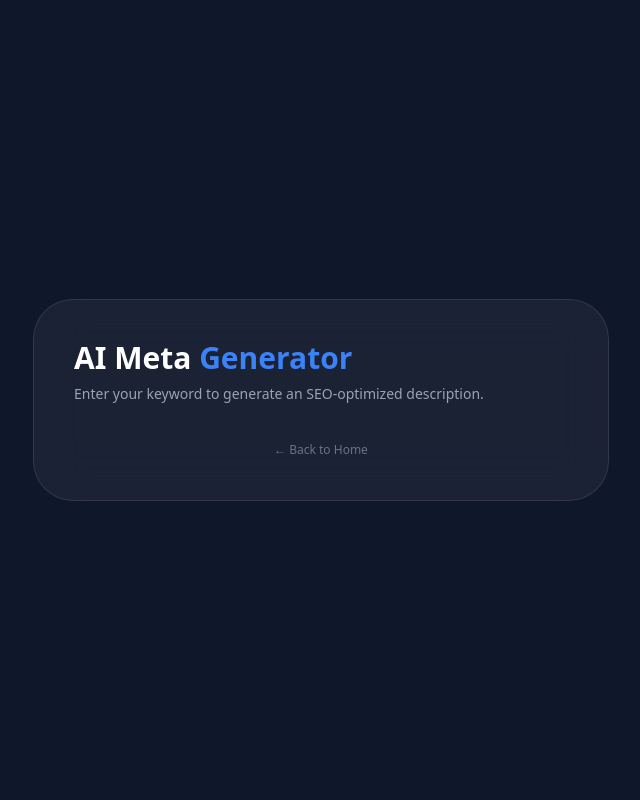
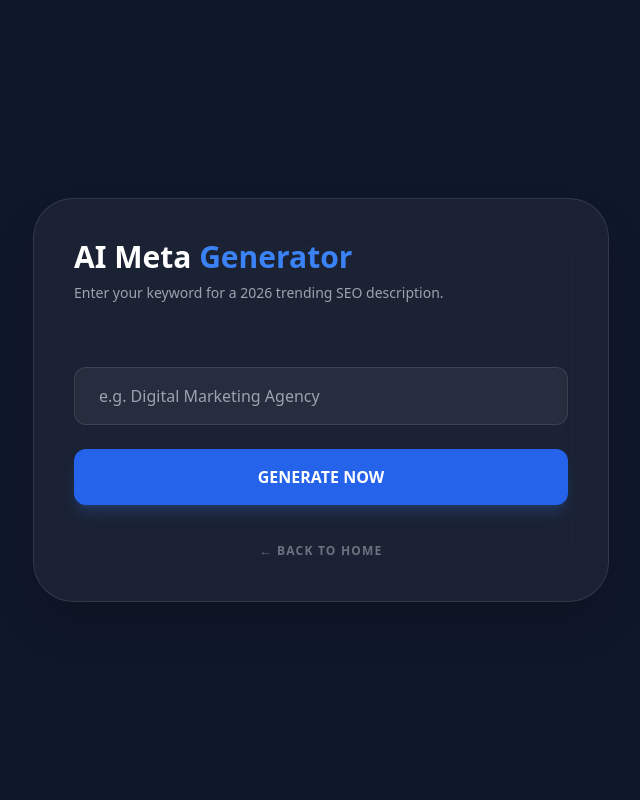
Before and after one commit to MrSaboorKhan/growaimark-agency, a Django app: page /tools/meta-generator/ in a window 1280 px wide. Shown: the whole page, without its empty margins (319-959 px from the left). Run offline with Django 5.2, Linux system fonts and the light colour scheme; some libraries are stand-ins or nearby versions.

Commit message:
fixed tool UI and added trending result box

```diff
--- a/website/templates/website/meta_tool.html
+++ b/website/templates/website/meta_tool.html
@@ -7,44 +7,38 @@
     <script src="https://cdn.tailwindcss.com"></script>
     <link href="https://cdnjs.cloudflare.com/ajax/libs/font-awesome/6.0.0/css/all.min.css" rel="stylesheet">
 </head>
-<body class="bg-[#0f172a] text-white font-sans">
-    <div class="min-h-screen flex items-center justify-center px-6">
-        <div class="max-w-xl w-full bg-white/5 border border-white/10 p-10 rounded-[2.5rem] backdrop-blur-xl">
+<body class="bg-[#0f172a] text-white font-sans min-h-screen flex items-center justify-center px-6">
+
+    <div class="max-w-xl w-full bg-white/5 border border-white/10 p-10 rounded-[2.5rem] backdrop-blur-xl shadow-2xl">
         <h1 class="text-3xl font-black mb-2">AI Meta <span class="text-blue-500">Generator</span></h1>
-            <p class="text-gray-400 mb-8 text-sm">Enter your keyword to generate an SEO-optimized description.</p>
+        <p class="text-gray-400 mb-10 text-sm">Enter your keyword for a 2026 trending SEO description.</p>
+
+        <form method="POST" class="space-y-6 flex flex-col">
+            {% csrf_token %}
+            <input type="text" name="keyword" placeholder="e.g. Digital Marketing Agency" required
+                   class="w-full bg-white/5 border border-white/10 rounded-xl px-6 py-4 focus:border-blue-500 outline-none transition text-white">
+
+            <button type="submit" class="w-full bg-blue-600 hover:bg-blue-700 py-4 rounded-xl font-black transition text-white shadow-lg shadow-blue-500/20">
+                GENERATE NOW
+            </button>
+        </form>
 
         {% if description %}
-<div class="mt-10 p-8 bg-blue-500/5 border border-blue-500/20 rounded-[2.5rem] shadow-2xl animate-fade-in">
-    <div class="flex justify-between items-center mb-6">
-        <span class="text-blue-400 font-black text-[10px] uppercase tracking-[0.2em]">Generated Description</span>
-        <button onclick="copyToClipboard()" class="text-xs font-bold text-gray-400 hover:text-white transition">
-            <i class="fas fa-copy mr-2"></i>COPY
-        </button>
+        <div class="mt-10 p-8 bg-blue-500/10 border border-blue-500/30 rounded-[2rem] animate-pulse">
+            <div class="flex justify-between items-center mb-4">
+                <h3 class="text-blue-400 font-bold text-xs uppercase tracking-widest">SEO Meta Description:</h3>
+                <span class="text-[10px] bg-green-500/20 text-green-400 px-2 py-1 rounded">Latest Trend</span>
             </div>
-
-    <p id="metaResult" class="text-gray-200 text-lg leading-relaxed font-medium italic">
+            <p class="text-gray-200 text-sm leading-relaxed border-l-2 border-blue-500 pl-4 italic">
                 "{{ description }}"
             </p>
+        </div>
+        {% endif %}
 
-    <div class="mt-8 pt-6 border-t border-white/5 flex justify-between items-center text-[10px] text-gray-500 font-bold uppercase tracking-widest">
-        <span>SEO Optimized: 155 Characters</span>
-        <span class="text-green-500">Latest 2026 Trend</span>
+        <div class="mt-8 text-center">
+            <a href="/" class="text-gray-500 text-xs hover:text-white transition uppercase tracking-widest font-bold">← Back to Home</a>
         </div>
     </div>
 
-<script>
-function copyToClipboard() {
-    const text = document.getElementById('metaResult').innerText;
-    navigator.clipboard.writeText(text);
-    alert('Meta Description Copied!');
-}
-</script>
-{% endif %}
-
-            <div class="mt-8 text-center">
-                <a href="/" class="text-gray-500 text-xs hover:text-white transition">← Back to Home</a>
-            </div>
-        </div>
-    </div>
 </body>
 </html>
```
Lines whose indentation alone changed are shown as unchanged.
